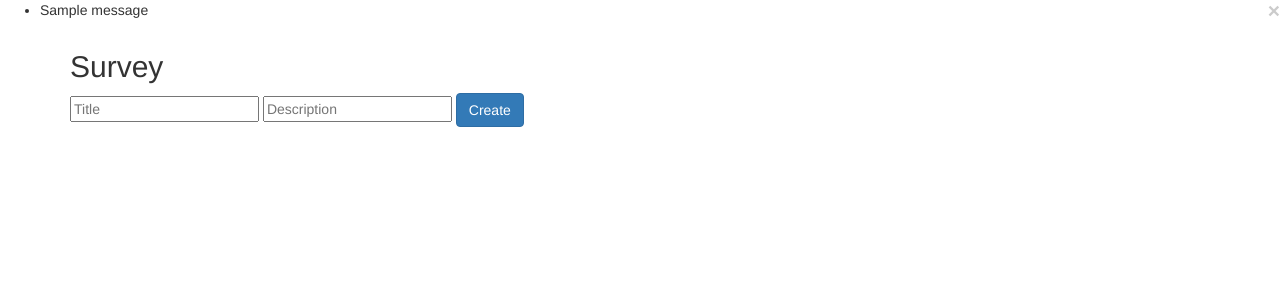
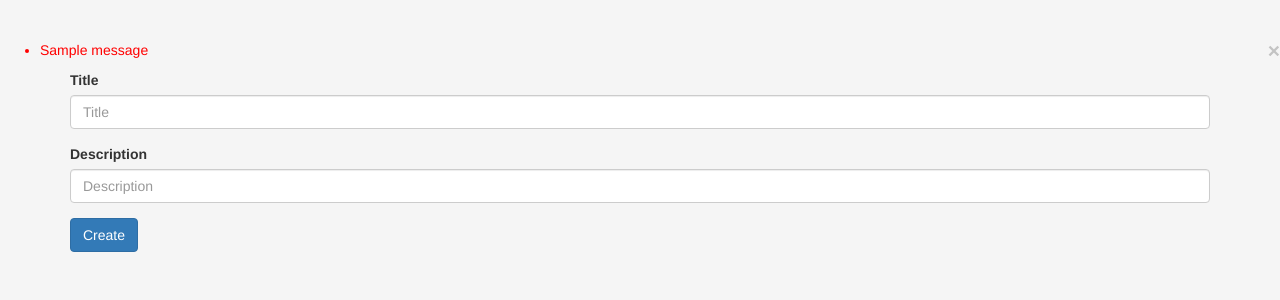
Before and after one commit to glfruit/zigzag, a Flask app: page /survey/create in a window 1280 px wide. Shown: the top 300 px of the page. Run offline with Flask 2, Linux system fonts and the light colour scheme; tables that the repository leaves empty hold one stand-in row (values such as "Sample post"); one stand-in notice (Sample message) is shown; some libraries are stand-ins or nearby versions.

Commit message:
完成Survey的基本创建功能

```diff
--- a/zigzag/__init__.py
+++ b/zigzag/__init__.py
@@ -9,8 +9,7 @@
 from flask_bootstrap import Bootstrap
 from flask_debugtoolbar import DebugToolbarExtension
 
-# FIXME:
-# 根据http://www.cnblogs.com/txw1958/archive/2011/10/21/2220636.html重构日志初始化代码
+# FIXME: 根据http://www.cnblogs.com/txw1958/archive/2011/10/21/2220636.html重构日志初始化代码
 app = Flask(__name__, instance_relative_config=True)
 
 app.config.from_object('config')
--- a/zigzag/forms.py
+++ b/zigzag/forms.py
@@ -4,10 +4,12 @@
 
 from flask_babel import gettext, _
 
+
 class LoginForm(FlaskForm):
-	username = StringField('Username', validators = [DataRequired()])
-	password = PasswordField('New password',[DataRequired()])
+    username = StringField('Username', validators=[DataRequired()])
+    password = PasswordField('New password', [DataRequired()])
+
 
 class SurveyForm(FlaskForm):
-	title = StringField('Title', validators = [DataRequired()])
-	description = PasswordField('Survey Description')
+    title = StringField('Title', validators=[DataRequired()])
+    description = StringField('Survey Description')
--- a/zigzag/static/css/zigzag.css
+++ b/zigzag/static/css/zigzag.css
@@ -30,3 +30,15 @@
     margin-bottom: 15px;
     padding: 7px 9px;
 }
+
+.center {
+    text-align: center;
+    margin-left: auto;
+    margin-right: auto;
+    margin-bottom: auto;
+    margin-top: auto;
+}
+
+.error {
+    color: red;
+}
--- a/zigzag/templates/index.html
+++ b/zigzag/templates/index.html
@@ -1,5 +1,6 @@
 {% extends "layout.html" %}
 
 {% block content %}
+  <h1>Index Page</h1>
   <p>This is the index page.</p>
 {% endblock %}
--- a/zigzag/templates/layout.html
+++ b/zigzag/templates/layout.html
@@ -2,17 +2,27 @@
 
 {% block html_attribs %} lang="zh-cn"{% endblock %}
 
+{% block styles %}
+  {{ super() }}
+  <link href="{{url_for('static',filename='css/zigzag.css')}}" rel="stylesheet">
+{% endblock %}
+
 {% block content %}
   {{ super() }}
-    {% with errors = get_flashed_messages(category_filter=["error"]) %} {% if errors %}
-    <div class="alert-message block-message error">
-        <a class="close" href="#">×</a>
-        <ul>
-            {%- for msg in errors %}
-            <li>{{ msg }}</li>
-            {% endfor -%}
-        </ul>
-    </div>
-    {% endif %} {% endwith %}
+    <!--
+    FIXME: 处理errors的长度判断问题
+    -->
+    {% with errors = get_flashed_messages(category_filter=["error"]) %}
+     {% if errors %}
+        <div class="alert-message block-message error">
+            <a class="close" href="#">×</a>
+            <ul>
+                {% for error in errors %}
+                <li>{{ error }}</li>
+                {% endfor %}
+            </ul>
+        </div>
+      {% endif %}
+    {% endwith %}
    {% block main %} {% endblock %}
 {% endblock %}
--- a/zigzag/templates/login.html
+++ b/zigzag/templates/login.html
@@ -2,11 +2,6 @@
 
 {% block title %}
   {{ _('Login') }}
-{% endblock %}
-
-{% block styles %}
-  {{ super() }}
-  <link href="{{url_for('static',filename='css/zigzag.css')}}" rel="stylesheet">
 {% endblock %}
 
 {% block main %}
--- a/zigzag/templates/survey/create.html
+++ b/zigzag/templates/survey/create.html
@@ -1,16 +1,29 @@
-{% extends "layout.html" %}
-
-{% block main %}
-  <div class="container">
-    <form action="" method="post" class="form-survey">
-      {{ form.hidden_tag() }}
-      <h2 class="form-survey-heading">{{ _('Survey') }}</h2>
-      <!--
+{% extends "layout.html" %} {% block main %}
+<div class="container">
+    <!--
       TODO: 加入验证错误信息提示
       -->
-      {{ form.title(class='input-block-level', placeholder = _('Title')) }}
-      {{ form.description(class='input-block-level', placeholder = _('Description')) }}
-      <button class="btn btn-primary" type="submit" value="{{ _('Save') }}" >{{ _('Create') }}</button>
+    <form action="{{ url_for('survey_create') }}" method="post">
+        {{ form.hidden_tag() }}
+
+        <div class="form-group">
+            <label for="title">{{ _('Title') }}</label>
+            {{ form.title(id = "title", placeholder = _('Title'), class = "form-control") }}
+            <p>
+                {% for error in form.title.errors %}
+                <span style="color: red;">{{ error }}</span> {% endfor %}
+            </p>
+        </div>
+        <div class="form-group">
+            <label for="description">{{ _('Description') }}</label>
+            {{ form.description(id = "description", placeholder = _('Description'), class = "form-control") }}
+            <p>
+                {% for error in form.description.errors %}
+                <span style="color: red;">{{ error }}</span> {% endfor %}
+            </p>
+        </div>
+        <button class="btn btn-primary" type="submit" value="{{ _('Save') }}">{{ _('Create') }}</button>
     </form>
-  </div> <!-- /container -->
+</div>
+<!-- /container -->
 {% endblock %}
--- a/zigzag/templates/survey/list.html
+++ b/zigzag/templates/survey/list.html
@@ -2,4 +2,9 @@
 
 {% block content %}
   <h2>Survey List</h2>
+  <ul>
+  {% for survey in surveys %}
+	<li>{{ survey.title }}</li>
+  {% endfor %}
+  </ul>
 {% endblock %}
--- a/zigzag/views.py
+++ b/zigzag/views.py
@@ -6,8 +6,9 @@
 
 from werkzeug import secure_filename
 
-from zigzag import app, babel
+from zigzag import app, db, babel
 from .forms import LoginForm, SurveyForm
+from .models import Survey
 
 swf_files = UploadSet('swfFiles')
 
@@ -18,6 +19,10 @@
                     for translation in babel.list_translations()]
     return request.accept_languages.best_match(translations)
 
+#FIXME: 处理404错误时没有跳转到相应页面的问题
+@app.errorhandler(404)
+def not_found(error):
+    return render_template('404.html'), 404
 
 @app.route('/')
 def index():
@@ -47,16 +52,27 @@
 @app.route('/survey/create', methods=['GET', 'POST'])
 def survey_create():
     form = SurveyForm()
-    if request.method == 'GET':
-        return render_template('survey/create.html', form=form)
 
     if form.validate_on_submit():
+        app.logger.info("^^^^^^^^^^^^^^^^^^^^^^^^^^^valid survey data is acquired")
+        survey = Survey()
+        survey.title = request.form['title']
+        survey.description = request.form['description']
+        db.session.add(survey)
+        db.session.commit()
+        app.logger.info("^^^^^^^^^^^^^^^^^^^^^^^^^^^valid survey data is saved")
         return redirect(url_for('survey_list'))
+
+    if app.config['DEBUG']:
+        flash(form.errors, 'error')
+
+    return render_template('survey/create.html', form=form)
 
 
 @app.route('/survey/list', methods=['GET'])
 def survey_list():
-    return render_template('survey/list.html')
+    surveys = Survey.query.all()
+    return render_template('survey/list.html', surveys = surveys)
 
 
 # NOTE: 来自http://flask.pocoo.org/snippets/12/，实现用flash存储表单错误信息的功能
```
Also changed, not shown: zigzag/models.py (+13 -3 lines), zigzag/templates/404.html (added, +59 -0 lines).
